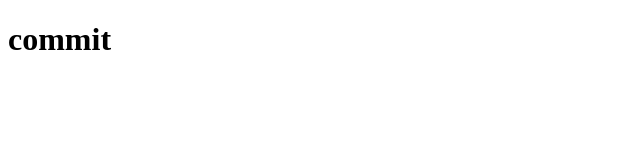
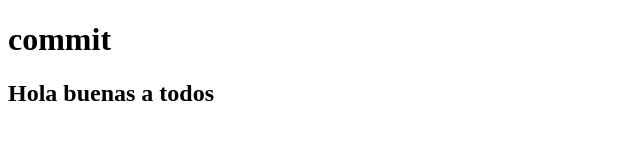
Before and after one commit to PazStevan111/Prueba1, a plain HTML site: page index.html in a window 1280 px wide. Shown: the whole page, without its empty margins (0-640 px from the left). Drawn offline with Linux system fonts and the light colour scheme.

Commit message:
Añadi h2 a index

```diff
--- a/index.html
+++ b/index.html
@@ -8,5 +8,6 @@
 </head>
 <body>
     <h1>commit</h1>
+    <h2>Hola buenas a todos</h2>
 </body>
 </html>
```
